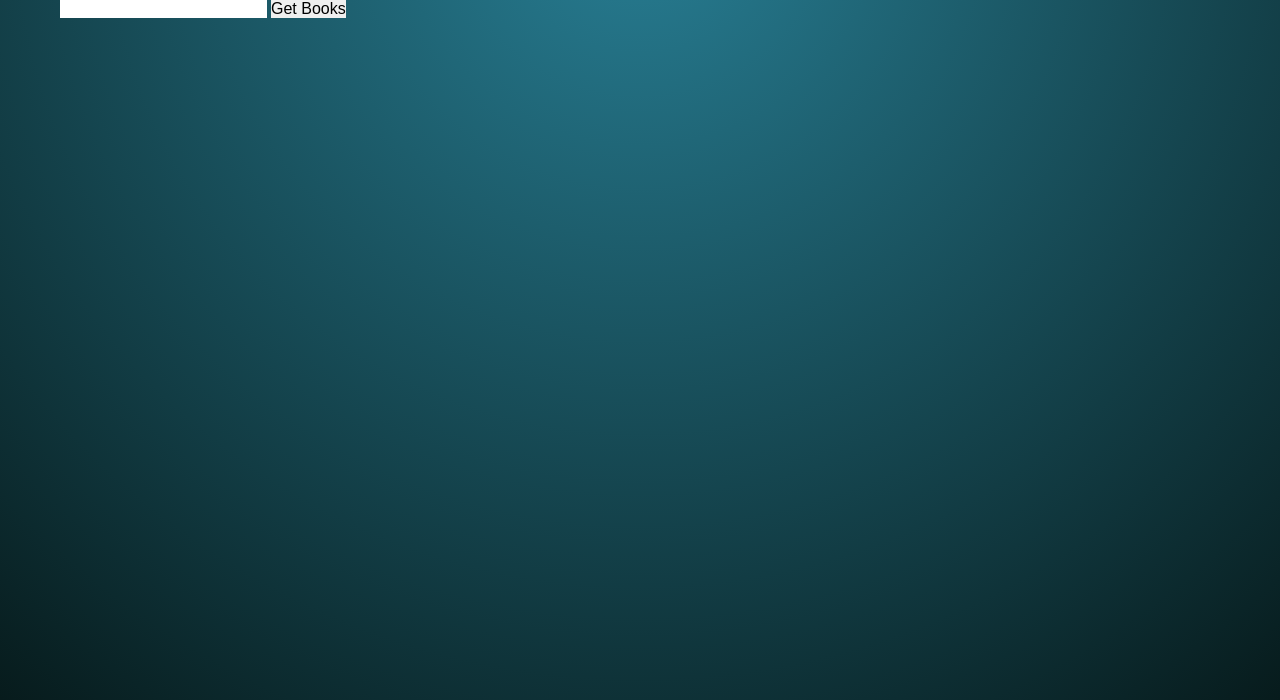
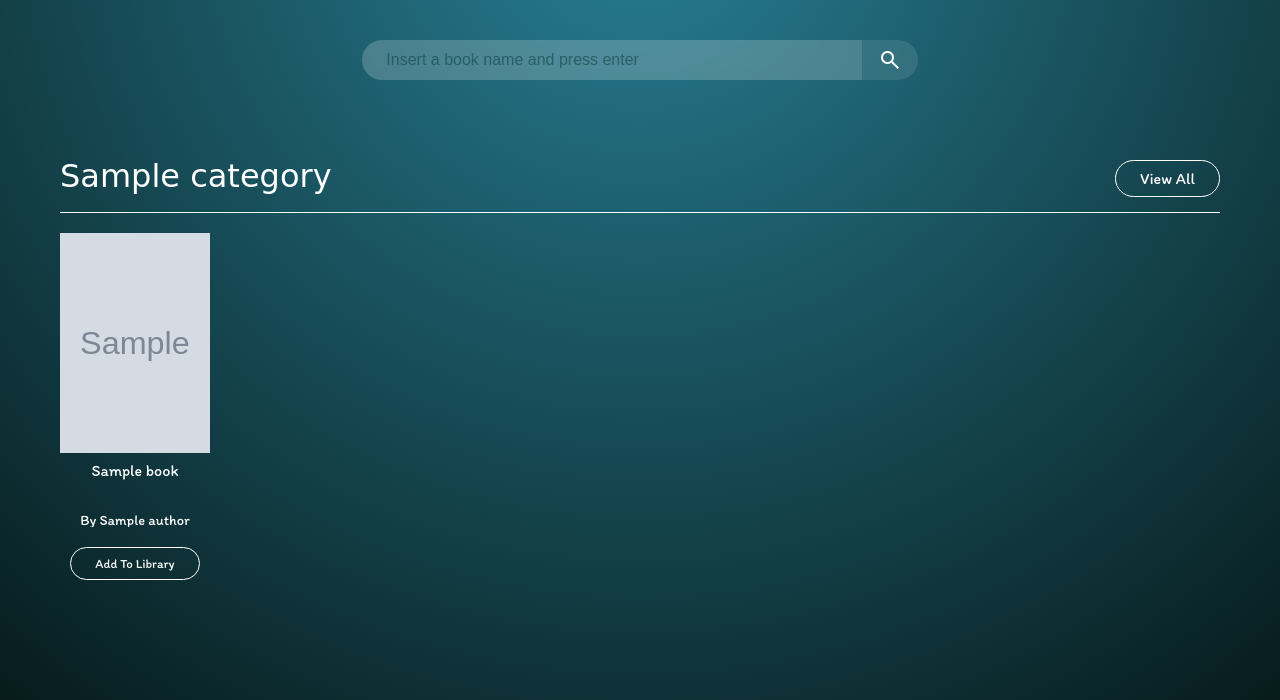
Before and after one commit to vitaliisili/django_library_management, a Django app: page /all-books in a window 1280 px wide. Shown: the part 100-800 px from the top of the page. Run offline with Django 4.2, Linux system fonts and the light colour scheme; tables that the repository leaves empty hold one stand-in row (values such as "Sample post"); grey boxes marked "Sample" are stand-in pictures; some web fonts are replaced.

Commit message:
💄 Add or update the UI and style files.

```diff
--- a/apps/core/static/core/css/base.css
+++ b/apps/core/static/core/css/base.css
@@ -15,6 +15,7 @@ header {
     border-bottom: 2px solid #26bcff;
     height: 100px;
     position: relative;
+    z-index: 100;
 }
 
 #logo a {
--- /dev/null
+++ b/apps/library/static/library/js/all-books.js
@@ -0,0 +1,5 @@
+function checkImageSize(image, defaultImageUrl) {
+    if (image.naturalWidth === 1 && image.naturalHeight === 1) {
+        image.src = defaultImageUrl;
+    }
+}
--- a/apps/library/templates/library/all-books.html
+++ b/apps/library/templates/library/all-books.html
@@ -1,42 +1,69 @@
 {% extends "core/base.html" %}
+{% load static %}
 
 {% block title %}
     All Books
 {% endblock %}
 
 {% block style %}
-
+    <link rel="stylesheet" href="{% static 'library/css/all-books.css' %}">
 {% endblock %}
 
 {% block content %}
     {% include "core/components/navbar.html" %}
     <section id="all-books">
-        <input type="text" id="input">
-        <button onclick="getbooks()">Get Books</button>
-        <div id="output"></div>
+        <div class="search-section">
+            <form action="">
+                <input id="search-input" type="search" placeholder="Insert a book name and press enter">
+                <button type="submit" class="search-icon"><span class="material-symbols-outlined">search</span></button>
+            </form>
+        </div>
+
+        <div class="book-list">
+            {% for category in categories %}
+                <div class="category">
+                    <div class="category-name">{{ category.name }}</div>
+                    <a href="#">
+                        <button class="view-all">View All</button>
+                    </a>
+                </div>
+
+                <div class="book-section">
+                    {% for book in category.books.all|slice:':10' %}
+                        <div class="book-card">
+                            <div class="card-cover">
+                                <div class="book-cover-detail">
+                                    <a href="">
+                                        <button>More details</button>
+                                    </a>
+                                </div>
+                                <img src="{{ book.image_url_l }}" alt="Image"
+                                     onload="checkImageSize(this, '{% static 'core/images/book_cover.jpg' %}')">
+                            </div>
+                            <div class="card-title">
+                                <a href=""><p>{{ book.title }}</p></a>
+                            </div>
+
+                            <div class="book-author">
+                                <p>By {{ book.author.all.first.name }}</p>
+                            </div>
+
+                            <div class="add-to-library">
+                                <button>Add To Library</button>
+                            </div>
+
+                        </div>
+                    {% endfor %}
+
+                </div>
+            {% endfor %}
+        </div>
     </section>
 {% endblock %}
 
 {% block js %}
-    <script>
-        async function getbooks() {
-            const getBooksByCategory = async (category) => {
-                try {
-                    const response = await fetch(`https://openlibrary.org/subjects/${category}.json`);
-                    const books = await response.json();
-                    return books;
-                } catch (error) {
-                    console.log(error);
-                    // Handle any potential errors here
-                    return null;
-                }
-            };
+    <script src="{% static 'library/js/all-books.js' %}">
 
-// Example usage:
-            const category = "drama";
-            const books = await getBooksByCategory(category);
-            console.log(books);
 
-        }
     </script>
 {% endblock %}
--- a/apps/library/views.py
+++ b/apps/library/views.py
@@ -3,6 +3,7 @@ from django.shortcuts import render
 from django.views import View
 from django.views.generic import TemplateView
 
+from apps.library.models import Category
 from config import settings
 
 
@@ -18,9 +19,13 @@ class DashboardView(LoginRequiredMixin, View):
 
 
 class AllBooksView(View):
+    categories = Category.objects.all()
+    books = categories[0].books.all()
+    # print(books[500].author.all()[0].name)
+
     def get(self, request):
         return render(request, "library/all-books.html", {
-
+            "categories": self.categories
         })
 
 
--- a/apps/user/static/user/css/form.css
+++ b/apps/user/static/user/css/form.css
@@ -4,6 +4,7 @@
     justify-content: center;
     align-items: center;
 }
+
 
 .auth-form {
     border: 1px solid #26bcff;
--- a/apps/user/templates/user/sign-up.html
+++ b/apps/user/templates/user/sign-up.html
@@ -10,7 +10,10 @@
 {% endblock %}
 
 {% block content %}
-    {% include "core/components/navbar.html" %}
+    <div class="header">
+        {% include "core/components/navbar.html" %}
+    </div>
+
     <div class="form-content">
         <form id="sign-up-form" class="auth-form" method="POST">
             {% csrf_token %}
--- a/apps/user/templates/user/test.html
+++ b/apps/user/templates/user/test.html
@@ -12,7 +12,6 @@
         {% for foo in  works.docs  %}
         {{ foo.birth_date }}
         {% endfor %}
-
     </div>
 </body>
 </html>
```
Also changed, not shown: apps/core/middleware.py (added, +18 -0 lines), apps/library/templatetags/custom_filter.py (added, +10 -0 lines), apps/core/static/core/images/book_cover.jpg (added), apps/core/static/core/images/book_cover.png (added), apps/library/static/library/css/all-books.css (added), apps/library/templatetags/__init__.py (added).
